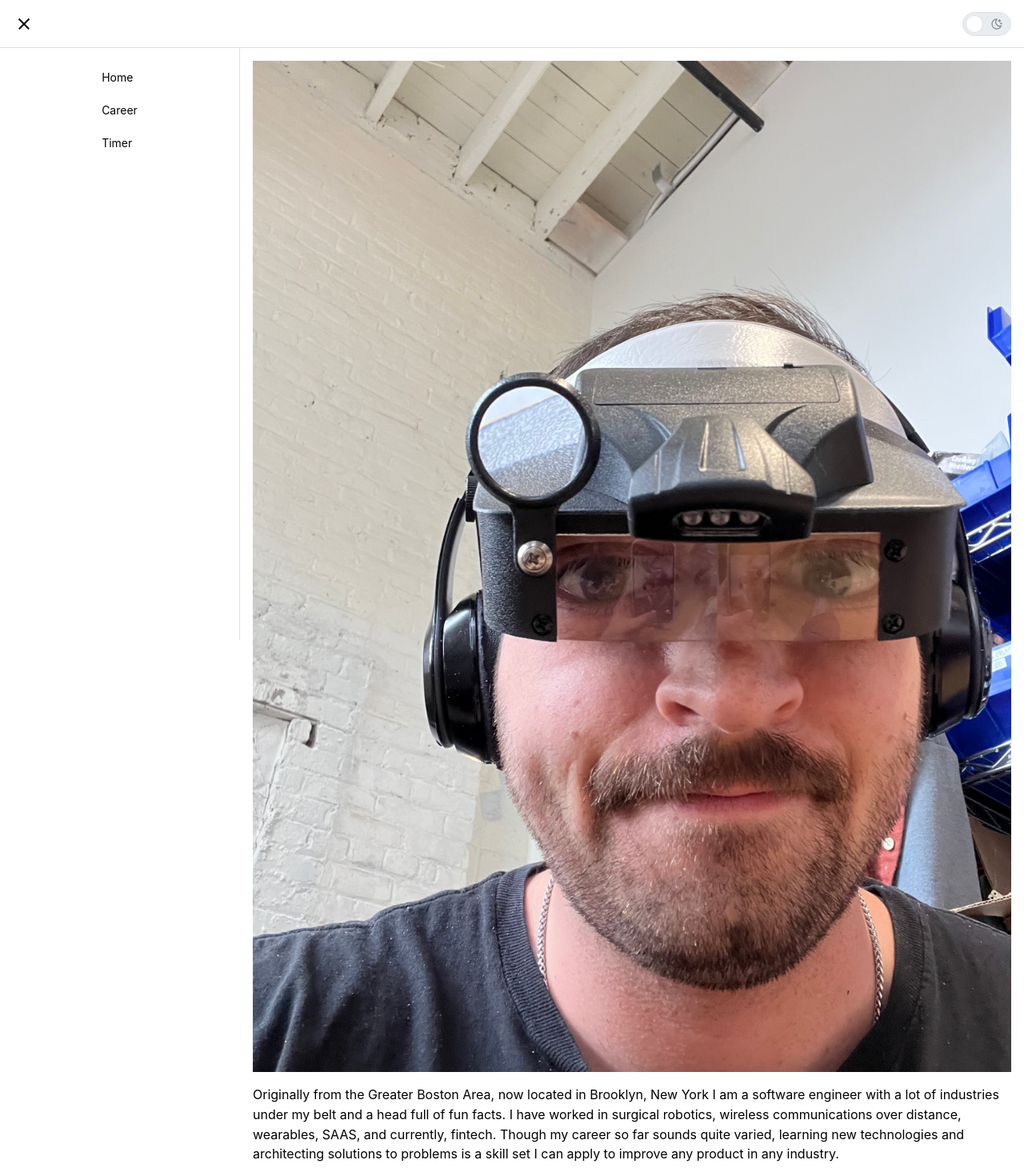
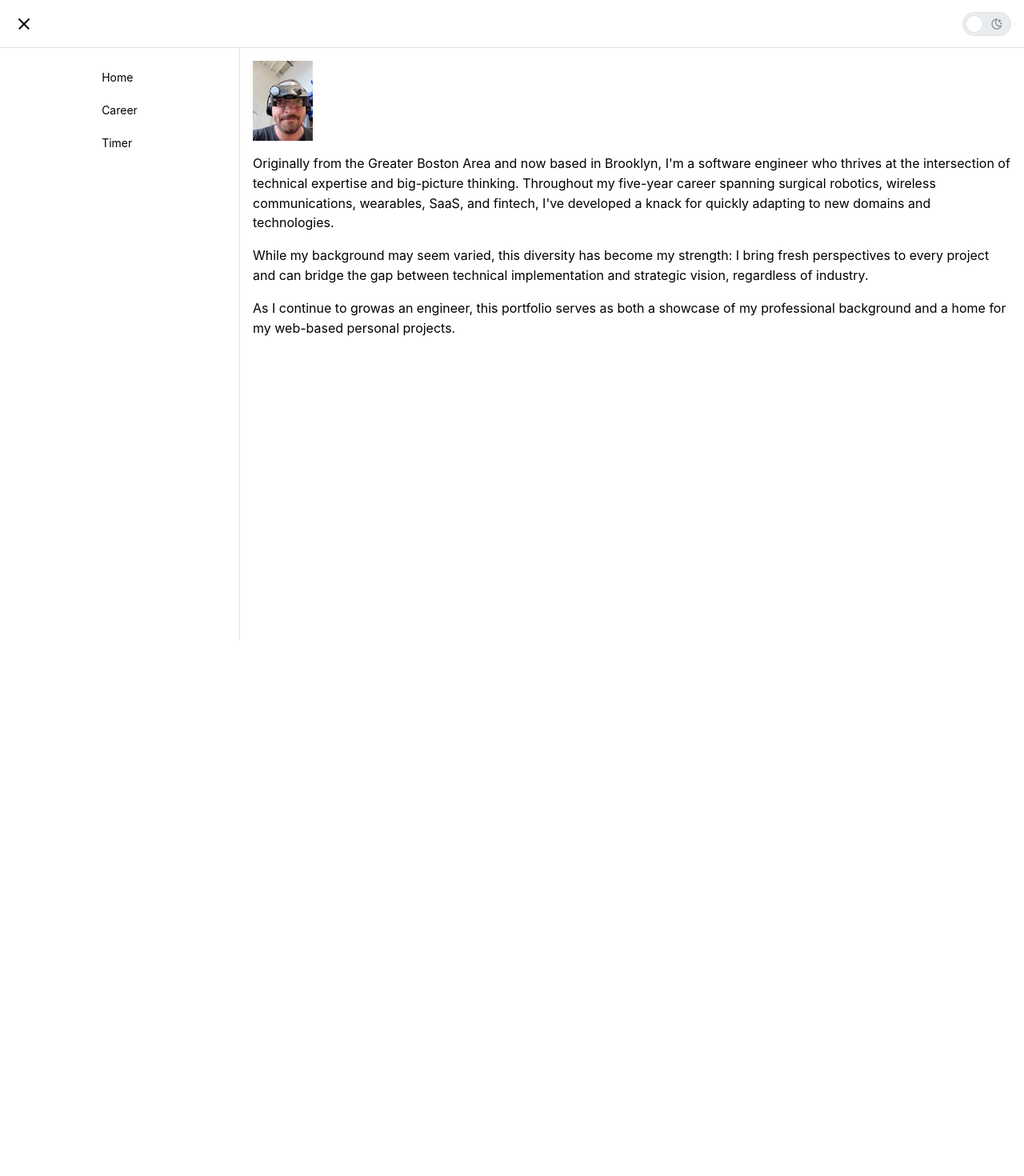
Before and after one commit to JonathanCBU/engineering_fontend, a React (Vite) app: page / in a window 1280 px wide. Shown: the top 1470 px of the page at 80% size. After the commit the page ends 800 px from the top, so only its background shows below. Built offline with nearby package versions, Linux system fonts and the light colour scheme.

Commit message:
St story

```diff
--- a/src/components/Resume/Silvertree.tsx
+++ b/src/components/Resume/Silvertree.tsx
@@ -9,8 +9,11 @@ const stBullets = [
   'Led weekly bug triage meetings and regular bug backlog with JIRA',
 ];
 
+const stStory =
+  "I joined Silvertree in December of 2022 fresh after a 50% tenure-based RIF from Starry, my previous employer. Silvertree was a very natural progression from my role at Starry. The company was working on a wrist wearable to help inspire confidence in active older adults. I joined as the first (and only) automated system test engineer. I leveraged my radio testing experinence at Starry to build a test rig for debugging and benchmarking the device's connecivity and battery comsumption. Throughout the project I was largely on my own, and I got to really stretch my legs as a generic engineer for the first time. I learned how to package a test framework in a docker container, I sourced radio circuit components and RaspberryPis to execute tests, I learned how to use Github Actions for nightly firmware tests and builds, and I even built a Zephyr RTOS API for handling button presses on the wearable.";
+
 const Silvertree = (): React.JSX.Element => {
-  return <Resume bullets={stBullets} story='' imageRef='' />;
+  return <Resume bullets={stBullets} story={stStory} imageRef='' />;
 };
 
 export default Silvertree;
--- a/src/pages/Home/HomePage.module.css
+++ b/src/pages/Home/HomePage.module.css
@@ -0,0 +1,7 @@
+.imageGroup {
+  height: 20%;
+}
+
+.image {
+  height: 100px;
+}
--- a/src/pages/Home/HomePage.tsx
+++ b/src/pages/Home/HomePage.tsx
@@ -1,20 +1,22 @@
 import classes from './HomePage.module.css';
-import { Text, Image, Stack } from '@mantine/core';
+import { Text, Image, Stack, Group } from '@mantine/core';
 import goofy from '@/assets/images/goofy.jpeg';
 
-const personalSummary =
-  'Originally from the Greater Boston Area, now located in Brooklyn, New York I \
-  am a software engineer with a lot of industries under my belt and a head full \
-  of fun facts. I have worked in surgical robotics, wireless communications \
-  over distance, wearables, SAAS, and currently, fintech. Though my career so \
-  far sounds quite varied, learning new technologies and architecting solutions \
-  to problems is a skill set I can apply to improve any product in any industry.';
+const personalSummary = [
+  "Originally from the Greater Boston Area and now based in Brooklyn, I'm a software engineer who thrives at the intersection of technical expertise and big-picture thinking. Throughout my five-year career spanning surgical robotics, wireless communications, wearables, SaaS, and fintech, I've developed a knack for quickly adapting to new domains and technologies. ",
+  'While my background may seem varied, this diversity has become my strength: I bring fresh perspectives to every project and can bridge the gap between technical implementation and strategic vision, regardless of industry.',
+  'As I continue to growas an engineer, this portfolio serves as both a showcase of my professional background and a home for my web-based personal projects.',
+];
 
 const HomePage = (): React.JSX.Element => {
   return (
     <Stack>
-      <Image src={goofy} />
-      <Text>{personalSummary}</Text>;
+      <Group className={classes.imageGroup}>
+        <Image className={classes.image} src={goofy} fit='scale-down' />
+      </Group>
+      {personalSummary.map((paragraph) => {
+        return <Text>{paragraph}</Text>;
+      })}
     </Stack>
   );
 };
```
